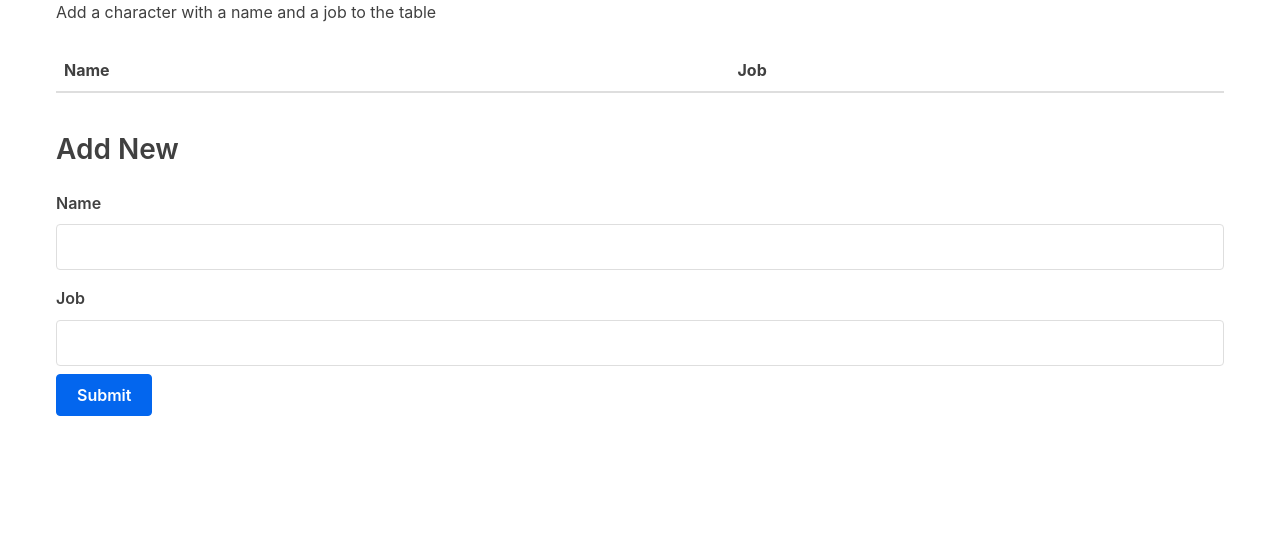
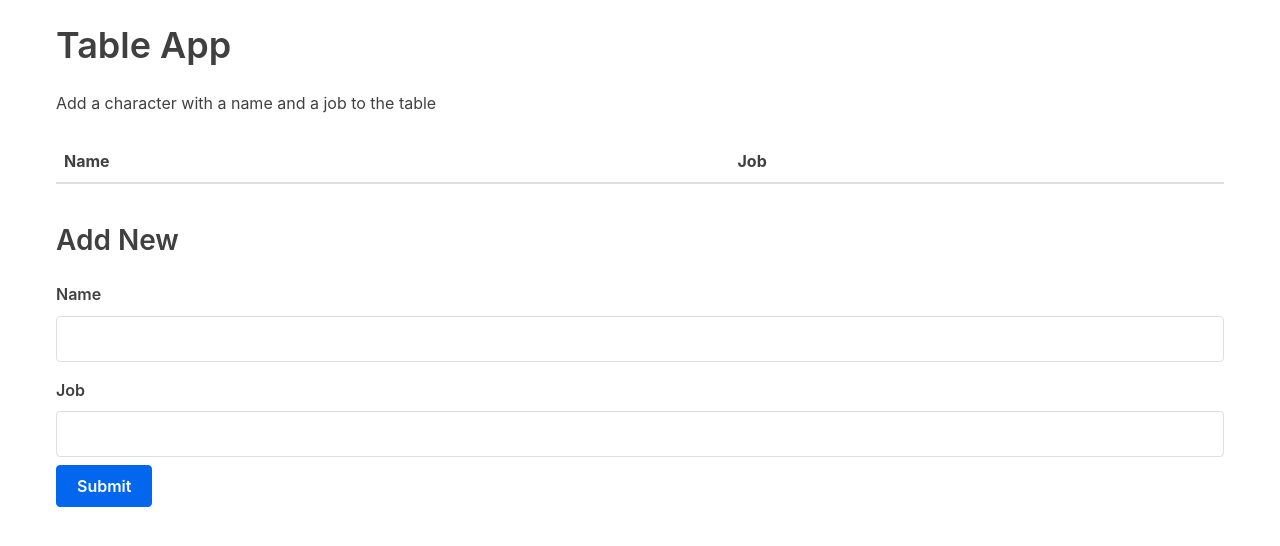
Before and after one commit to mdhsieh/react-table-app, a React (Create React App) app: page / in a window 1280 px wide. Shown: the top 546 px of the page. Built offline with nearby package versions, Linux system fonts and the light colour scheme.

Commit message:
style: Add app title.

```diff
--- a/src/App.js
+++ b/src/App.js
@@ -43,6 +43,7 @@ class App extends Component {
         const {characters} = this.state
       return(
         <div className="container">
+            <h1>Table App</h1>
             <p>Add a character with a name and a job to the table</p>
             <Table
                 characterData={characters}
```
